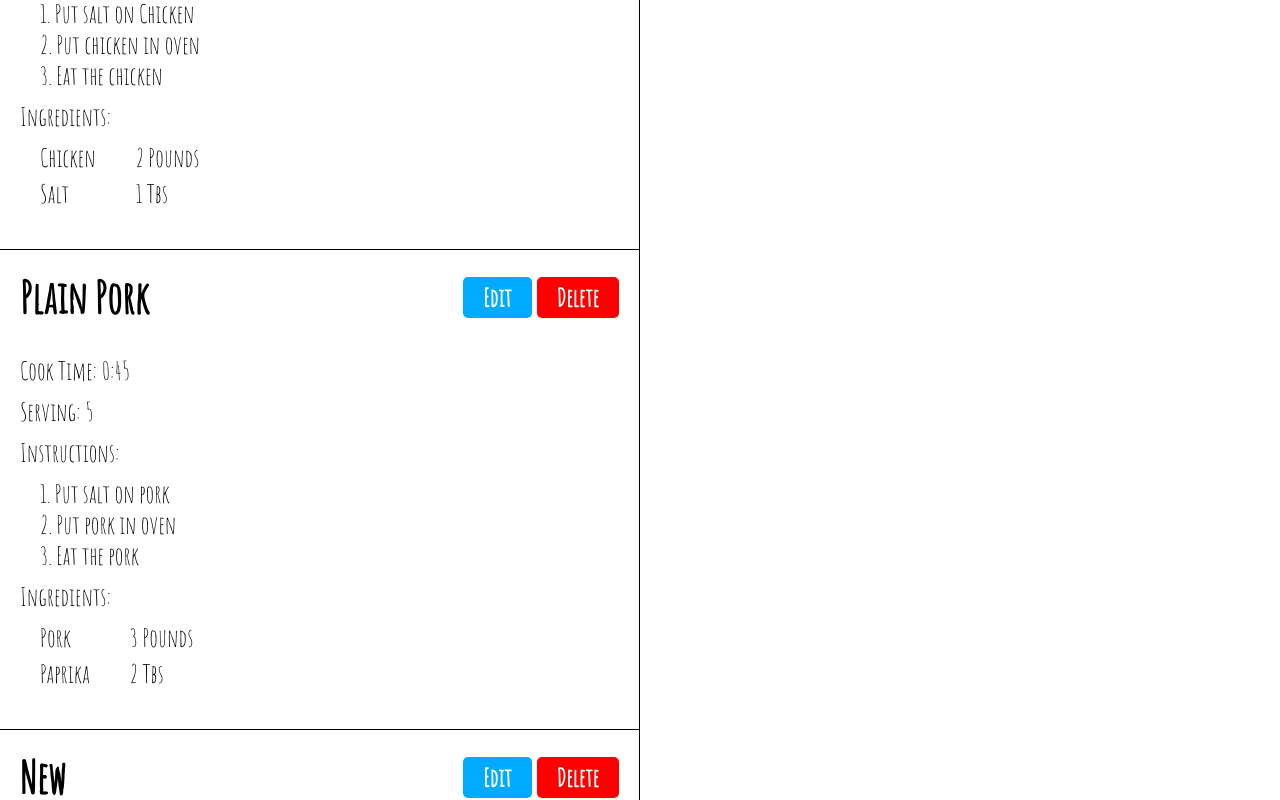
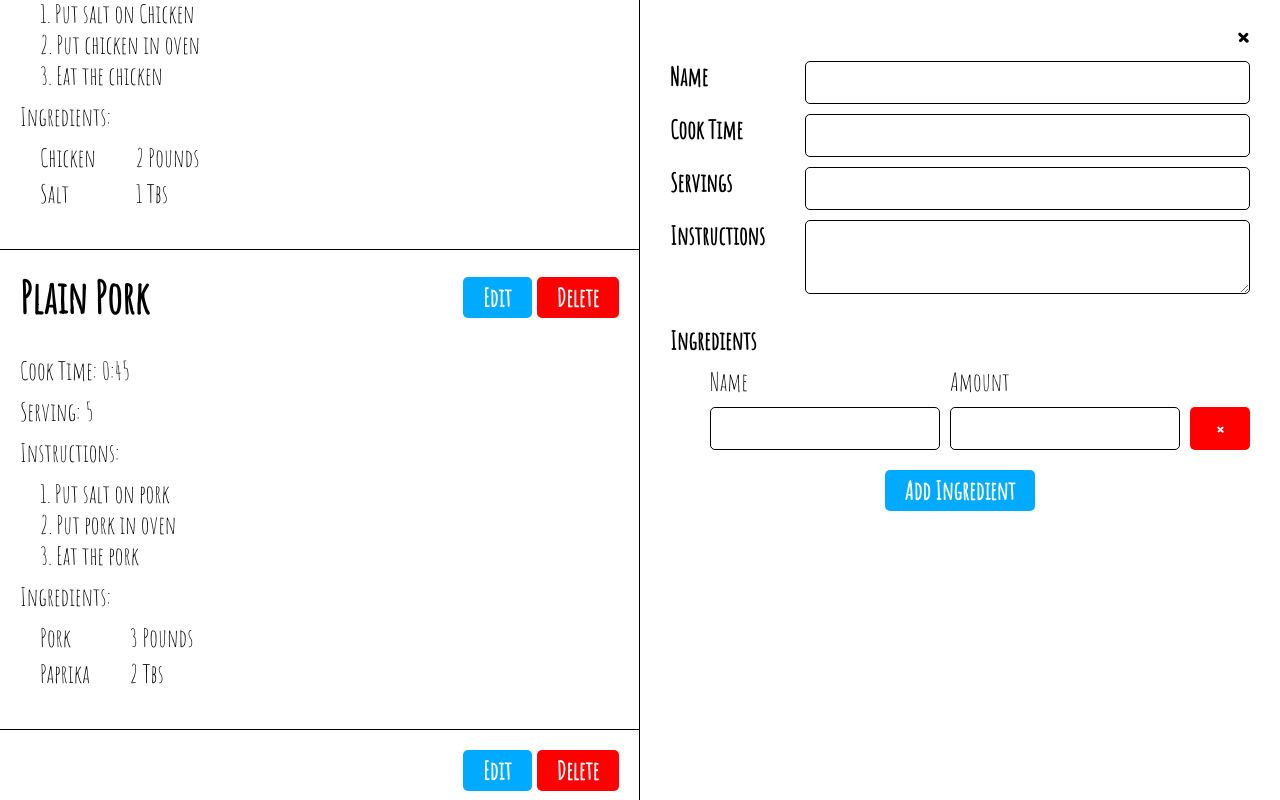
Before and after one commit to ringosingson/recipestore, a React (Create React App) app: page / in a window 1280 px wide. Both pictures are taken after a click on the button "Add Recipe". Shown: the part 230-1030 px from the top of the page. Built offline with nearby package versions, Linux system fonts and the light colour scheme.

Commit message:
making the button interactive

```diff
--- a/src/components/App.js
+++ b/src/components/App.js
@@ -25,28 +25,39 @@
   const recipeContextValue = {
     handleRecipeAdd,
     handleRecipeDelete,
-    handleRecipeSelect
+    handleRecipeSelect,
+    handleRecipeChange
   };
 
   function handleRecipeAdd() {
     const newRecipe = {
       id: uuidv4(),
-      name: "New",
-      servings: 1,
-      cookTime: "1:00",
-      instructions: "Inst",
-      ingredients: [{ id: uuidv4(), name: "Name", amount: "1 Tbs" }]
+      name: "",
+      servings: null,
+      cookTime: "",
+      instructions: "",
+      ingredients: [{ id: uuidv4(), name: "", amount: "" }]
     };
-
+    setSelectedRecipeId(newRecipe.id);
     setRecipes([...recipes, newRecipe]);
   }
 
   function handleRecipeDelete(id) {
+    if (selectedRecipeId != null && selectedRecipeId === id) {
+      setSelectedRecipeId(undefined);
+    }
     setRecipes(recipes.filter(recipe => recipe.id !== id));
   }
 
   function handleRecipeSelect(id) {
     setSelectedRecipeId(id);
+  }
+
+  function handleRecipeChange(id, recipe) {
+    const newRecipes = [...recipes];
+    const index = newRecipes.findIndex(r => r.id === id);
+    newRecipes[index] = recipe;
+    setRecipes(newRecipes);
   }
 
   return (
--- a/src/components/RecipeEdit.js
+++ b/src/components/RecipeEdit.js
@@ -1,11 +1,46 @@
-import React from "react";
+import React, { useContext } from "react";
 import RecipeIngredientEdit from "./RecipeIngredientEdit";
+import { RecipeContext } from "./App";
+import uuidv4 from "uuid/v4";
 
 export default function RecipeEdit({ recipe }) {
+  const { handleRecipeChange, handleRecipeSelect } = useContext(RecipeContext);
+
+  function handleChange(changes) {
+    handleRecipeChange(recipe.id, { ...recipe, ...changes });
+  }
+
+  function handleIngredientChange(id, ingredient) {
+    const newIngredients = [...recipe.ingredients];
+    const index = newIngredients.findIndex(i => i.id === id);
+    newIngredients[index] = ingredient;
+    handleChange({ ingredients: newIngredients });
+  }
+
+  function handleIngredientAdd() {
+    const newIngredient = {
+      id: uuidv4(),
+      name: "",
+      amount: ""
+    };
+    handleChange({ ingredients: [...recipe.ingredients, newIngredient] });
+  }
+
+  function handleIngredientDelete(id) {
+    handleChange({
+      ingredients: [recipe.ingredients.filter(i => i.id !== id)]
+    });
+  }
+
   return (
     <div className="recipe-edit">
       <div className="recipe-edit__remove-button-container">
-        <button className="btn recipe-edit__remove-button">&times;</button>
+        <button
+          className="btn recipe-edit__remove-button"
+          onClick={() => handleRecipeSelect(undefined)}
+        >
+          &times;
+        </button>
       </div>
       <div className="recipe-edit__details-grid">
         <label className="recipe-edit__label" htmlFor="name">
@@ -17,6 +52,7 @@
           name="name"
           id="name"
           value={recipe.name}
+          onChange={e => handleChange({ name: e.target.value })}
         />
         <label className="recipe-edit__label" htmlFor="cookTime">
           Cook Time
@@ -27,6 +63,7 @@
           name="cookTime"
           id="cookTime"
           value={recipe.cookTime}
+          onChange={e => handleChange({ cookTime: e.target.value })}
         />
         <label className="recipe-edit__label" htmlFor="servings">
           Servings
@@ -38,6 +75,9 @@
           name="servings"
           id="servings"
           value={recipe.servings}
+          onChange={e =>
+            handleChange({ servings: parseInt(e.target.value) || "" })
+          }
         />
         <label className="recipe-edit__label" htmlFor="instructions">
           Instructions
@@ -46,9 +86,9 @@
           className="recipe-edit__input"
           name="instructions"
           id="instructions"
-        >
-          {recipe.instructions}
-        </textarea>
+          value={recipe.instructions}
+          onChange={e => handleChange({ instructions: e.target.value })}
+        />
       </div>
       <br />
       <label className="recipe-edit__label">Ingredients</label>
@@ -58,12 +98,22 @@
         <div />
         {recipe.ingredients.map(ingredient => {
           return (
-            <RecipeIngredientEdit key={ingredient.id} ingredient={ingredient} />
+            <RecipeIngredientEdit
+              handleIngredientChange={handleIngredientChange}
+              handleIngredientDelete={handleIngredientDelete}
+              key={ingredient.id}
+              ingredient={ingredient}
+            />
           );
         })}
       </div>
       <div className="recipe-edit__add-ingredient-btn-container">
-        <button className="btn btn--primary">Add Ingredient</button>
+        <button
+          onClick={() => handleIngredientAdd()}
+          className="btn btn--primary"
+        >
+          Add Ingredient
+        </button>
       </div>
     </div>
   );
--- a/src/components/RecipeIngredientEdit.js
+++ b/src/components/RecipeIngredientEdit.js
@@ -1,19 +1,34 @@
 import React from "react";
 
-export default function RecipeIngredientEdit({ ingredient }) {
+export default function RecipeIngredientEdit({
+  ingredient,
+  handleIngredientChange,
+  handleIngredientDelete
+}) {
+  function handleChange(changes) {
+    handleIngredientChange(ingredient.id, { ...ingredient, ...changes });
+  }
+
   return (
     <>
       <input
         className="recipe-edit__input"
         type="text"
         value={ingredient.name}
+        onInput={e => handleChange({ name: e.target.value })}
       />
       <input
         className="recipe-edit__input"
         type="text"
         value={ingredient.amount}
+        onInput={e => handleChange({ amount: e.target.amount })}
       />
-      <button className="btn btn--danger">&times;</button>
+      <button
+        onClick={() => handleIngredientDelete(ingredient.id)}
+        className="btn btn--danger"
+      >
+        &times;
+      </button>
     </>
   );
 }
```
